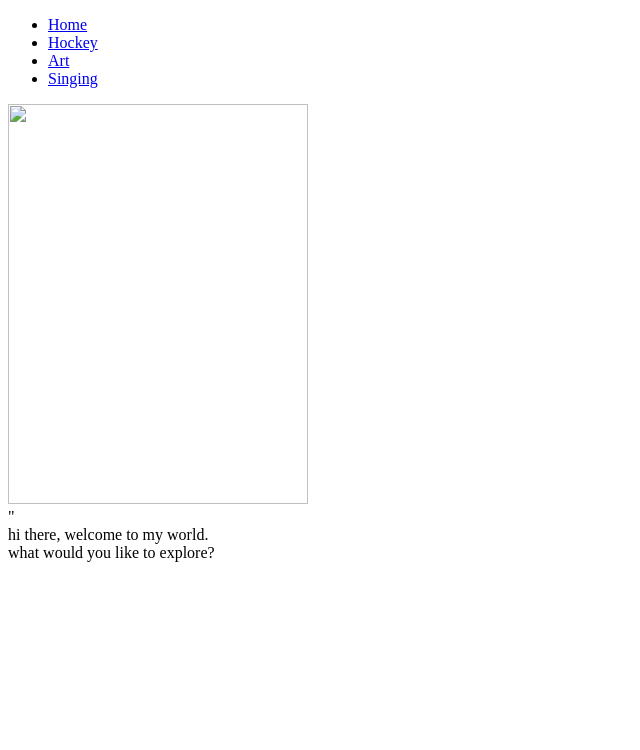
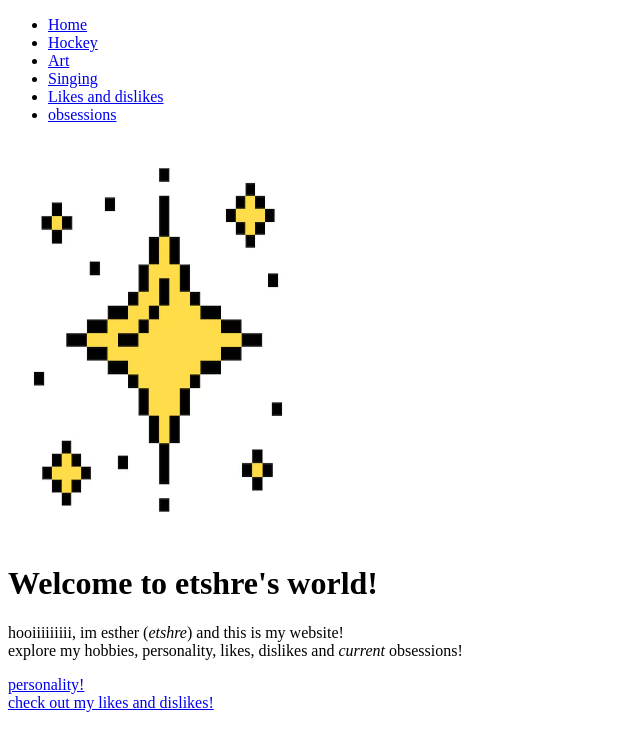
Before and after one commit to etshre/meee, a plain HTML site: page index.html in a window 1280 px wide. Shown: the whole page, without its empty margins (0-640 px from the left). Drawn offline with Linux system fonts and the light colour scheme.

Commit message:
link all different pages
linked all the different pages available on my website

```diff
--- a/index.html
+++ b/index.html
@@ -13,19 +13,21 @@
                 <li><a href="hockey.html">Hockey</a></li>
                 <li><a href="art.html">Art</a></li>
                 <li><a href="singing.html">Singing</a></li>
-
+                <li><a href="likes_and_dislikes.html">Likes and dislikes</a></li>
+                <li><a href="obsesions.html">obsessions</a></li>
             </ul>
         </nav>
         <div class="flex-container">
-            <img height="400px" width="300px" src="">
-        </div>"
+            <img height="400px" width="300px" src="images/star.png">
+        </div>
+        <div class="text-container">
+            <h1>Welcome to etshre's world!</h1>
+            <p>hooiiiiiiiii, im esther (<em>etshre</em>) and this is my website!<br>explore my hobbies, personality, likes, dislikes and <em>current</em> obsessions!</p>
+            <a href="info.html" class="cta-button">personality!</a>
+            <br>
+            <a href="likes_and_dislikes.html" class="cta-button">check out my likes and dislikes!</a>
+        </div>
     </header>
-    </div>
-    <div id="introduction">
-        <p1>hi there, welcome to my world.<br>what would you like to explore?</p1>
-    </div>
-    <div id= "selection bar">
-        <a></a>
     </div>
 </body>
 </html>
```
Also changed, not shown: images/star.png (added).
